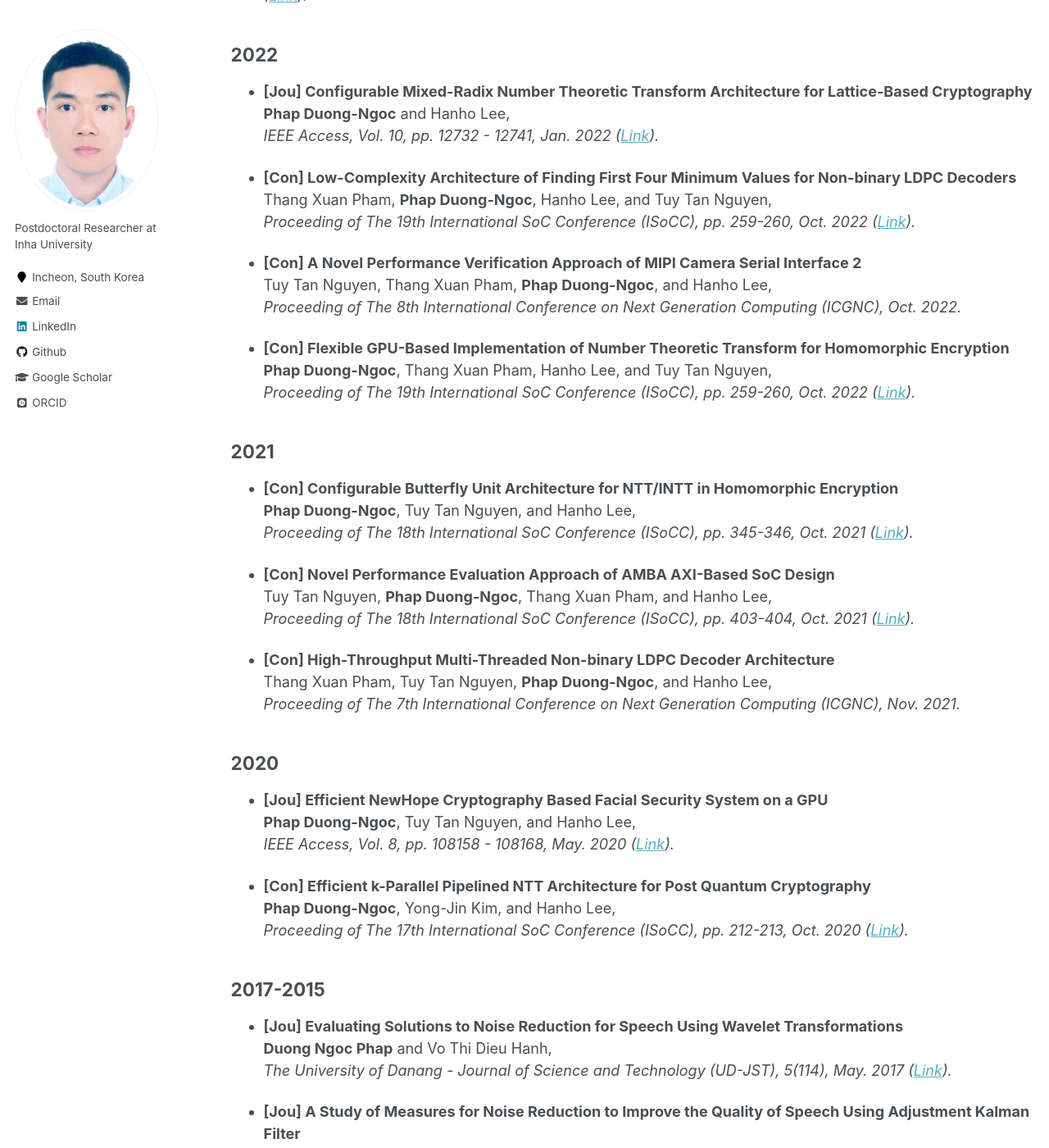
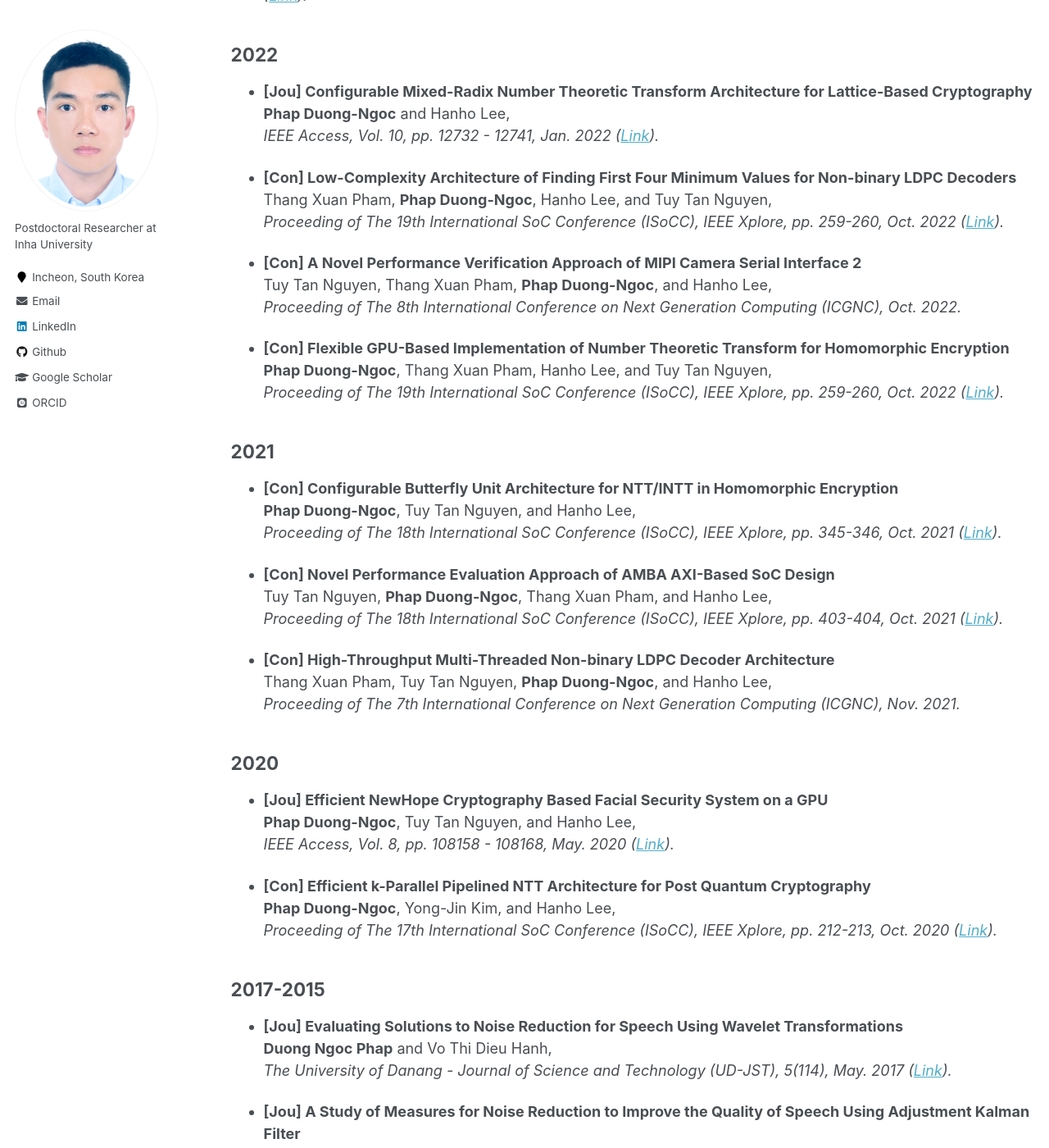
Before and after one commit to phapdn/phapdn.github.io, a Jekyll site: the page built from _pages/publications.md, in a window 1280 px wide and 1400 px high, scrolled down 1864 px. Shown: the whole window at 82% size. Built offline with Jekyll 4.4.1, drawn with Linux system fonts in a browser that asks for light colours; some web fonts are replaced; some of the changed text lies outside the part shown.

Commit message:
Update publications.md

```diff
--- a/_pages/publications.md
+++ b/_pages/publications.md
@@ -41,7 +41,7 @@ Publication names: Phap Duong-Ngoc; Phap Ngoc Duong; Duong Ngoc Phap
 
 * **[Con] Twiddle Factor Generator Architecture for Number Theoretic Transform**
   Chulwoo Lee, Hanyoung Lee, **Phap Duong-Ngoc**, and Hanho Lee
-  *Proceeding of The 20th International SoC Conference (ISoCC), pp. 209-210, Oct. 2023 (<a href="https://ieeexplore.ieee.org/abstract/document/10396598">Link</a>).*
+  *Proceeding of The 20th International SoC Conference (ISoCC), IEEE Xplore, pp. 209-210, Oct. 2023 (<a href="https://ieeexplore.ieee.org/abstract/document/10396598">Link</a>).*
 
 * **[Jou] An Efficient Unified Polynomial Arithmetic Unit for CRYSTALS-Dilithium**
   Thang Xuan Pham, **Phap Duong-Ngoc**, and Hanho Lee,
@@ -71,7 +71,7 @@ Publication names: Phap Duong-Ngoc; Phap Ngoc Duong; Duong Ngoc Phap
 
 * **[Con] Low-Complexity Architecture of Finding First Four Minimum Values for Non-binary LDPC Decoders**
   Thang Xuan Pham, **Phap Duong-Ngoc**, Hanho Lee, and Tuy Tan Nguyen,
-  *Proceeding of The 19th International SoC Conference (ISoCC), pp. 259-260, Oct. 2022 (<a href="https://ieeexplore.ieee.org/abstract/document/10031266">Link</a>).*
+  *Proceeding of The 19th International SoC Conference (ISoCC), IEEE Xplore, pp. 259-260, Oct. 2022 (<a href="https://ieeexplore.ieee.org/abstract/document/10031266">Link</a>).*
 
 * **[Con] A Novel Performance Verification Approach of MIPI Camera Serial Interface 2**
   Tuy Tan Nguyen, Thang Xuan Pham, **Phap Duong-Ngoc**, and Hanho Lee,
@@ -79,17 +79,17 @@ Publication names: Phap Duong-Ngoc; Phap Ngoc Duong; Duong Ngoc Phap
 
 * **[Con] Flexible GPU-Based Implementation of Number Theoretic Transform for Homomorphic Encryption**
   **Phap Duong-Ngoc**, Thang Xuan Pham, Hanho Lee, and Tuy Tan Nguyen,
-  *Proceeding of The 19th International SoC Conference (ISoCC), pp. 259-260, Oct. 2022 (<a href="https://ieeexplore.ieee.org/document/10031464">Link</a>).*
+  *Proceeding of The 19th International SoC Conference (ISoCC), IEEE Xplore, pp. 259-260, Oct. 2022 (<a href="https://ieeexplore.ieee.org/document/10031464">Link</a>).*
 
 ## 2021
 
 * **[Con] Configurable Butterfly Unit Architecture for NTT/INTT in Homomorphic Encryption**
   **Phap Duong-Ngoc**, Tuy Tan Nguyen, and Hanho Lee,
-  *Proceeding of The 18th International SoC Conference (ISoCC), pp. 345-346, Oct. 2021 (<a href="https://ieeexplore.ieee.org/document/9614034">Link</a>).*
+  *Proceeding of The 18th International SoC Conference (ISoCC), IEEE Xplore, pp. 345-346, Oct. 2021 (<a href="https://ieeexplore.ieee.org/document/9614034">Link</a>).*
 
 * **[Con] Novel Performance Evaluation Approach of AMBA AXI-Based SoC Design**
   Tuy Tan Nguyen, **Phap Duong-Ngoc**, Thang Xuan Pham, and Hanho Lee,
-  *Proceeding of The 18th International SoC Conference (ISoCC), pp. 403-404, Oct. 2021 (<a href="https://ieeexplore.ieee.org/document/9613920">Link</a>).*
+  *Proceeding of The 18th International SoC Conference (ISoCC), IEEE Xplore, pp. 403-404, Oct. 2021 (<a href="https://ieeexplore.ieee.org/document/9613920">Link</a>).*
 
 * **[Con] High-Throughput Multi-Threaded Non-binary LDPC Decoder Architecture**
   Thang Xuan Pham, Tuy Tan Nguyen, **Phap Duong-Ngoc**, and Hanho Lee,
@@ -103,7 +103,7 @@ Publication names: Phap Duong-Ngoc; Phap Ngoc Duong; Duong Ngoc Phap
 
 * **[Con] Efficient k-Parallel Pipelined NTT Architecture for Post Quantum Cryptography**
   **Phap Duong-Ngoc**, Yong-Jin Kim, and Hanho Lee,
-  *Proceeding of The 17th International SoC Conference (ISoCC), pp. 212-213, Oct. 2020 (<a href="https://ieeexplore.ieee.org/document/9332806">Link</a>).*
+  *Proceeding of The 17th International SoC Conference (ISoCC), IEEE Xplore, pp. 212-213, Oct. 2020 (<a href="https://ieeexplore.ieee.org/document/9332806">Link</a>).*
 
 ## 2017-2015
 
```
